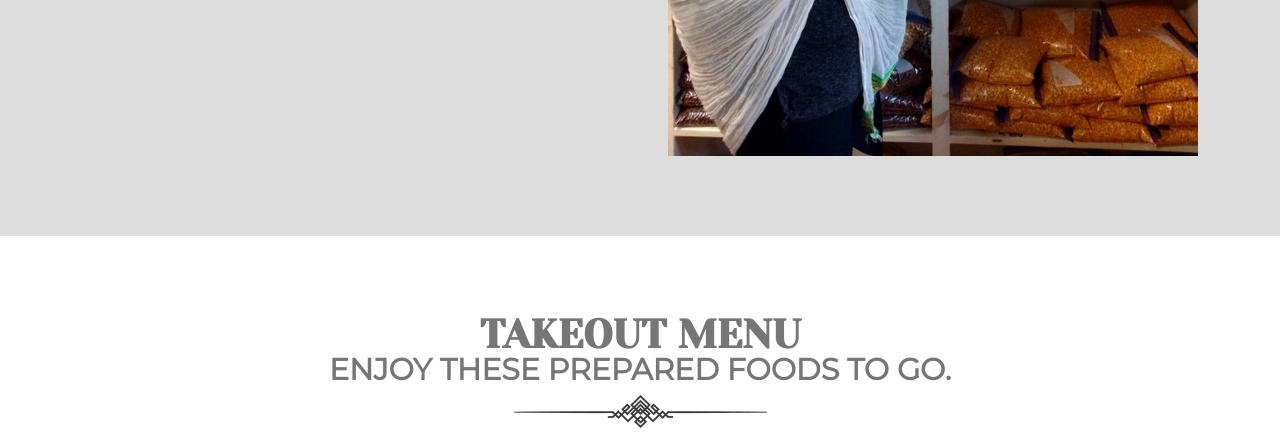
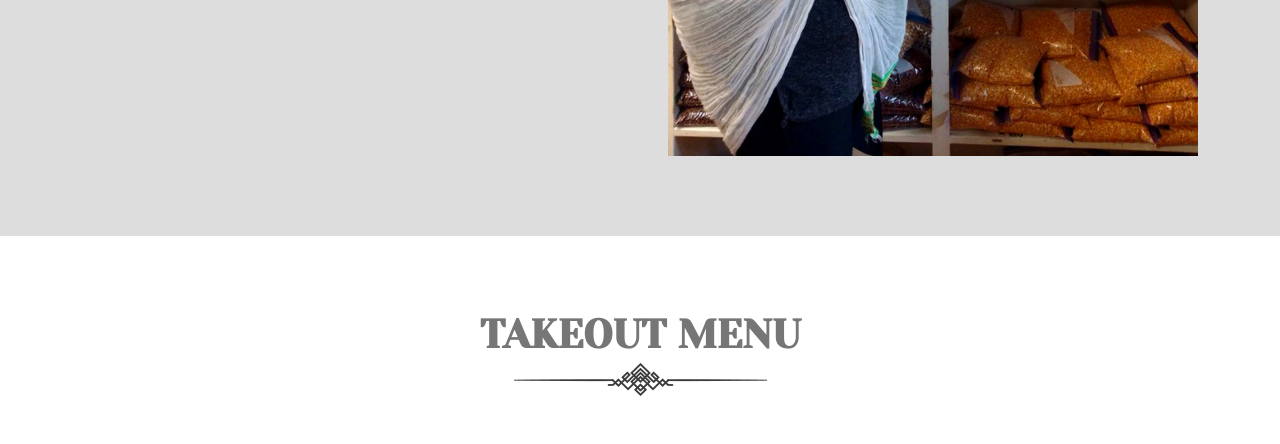
Before and after one commit to kwicz/merkato-ethiopian, a website: page index.html in a window 1280 px wide. Shown: the part 2621-3065 px from the top of the page. Drawn offline with Linux system fonts and the light colour scheme; some packages are replaced by stand-ins of ours.

Commit message:
remove subheader from menu

```diff
--- a/index.html
+++ b/index.html
@@ -301,7 +301,6 @@
 				<div class="main_menus">
 					<div class="head_title text-center wow slideInDown" data-wow-duration="2s">
 						<h2>Takeout Menu</h2>
-						<h3>Enjoy these prepared foods to go.</h3>
 						<div class="separetor"></div>
 					</div>
 
```
